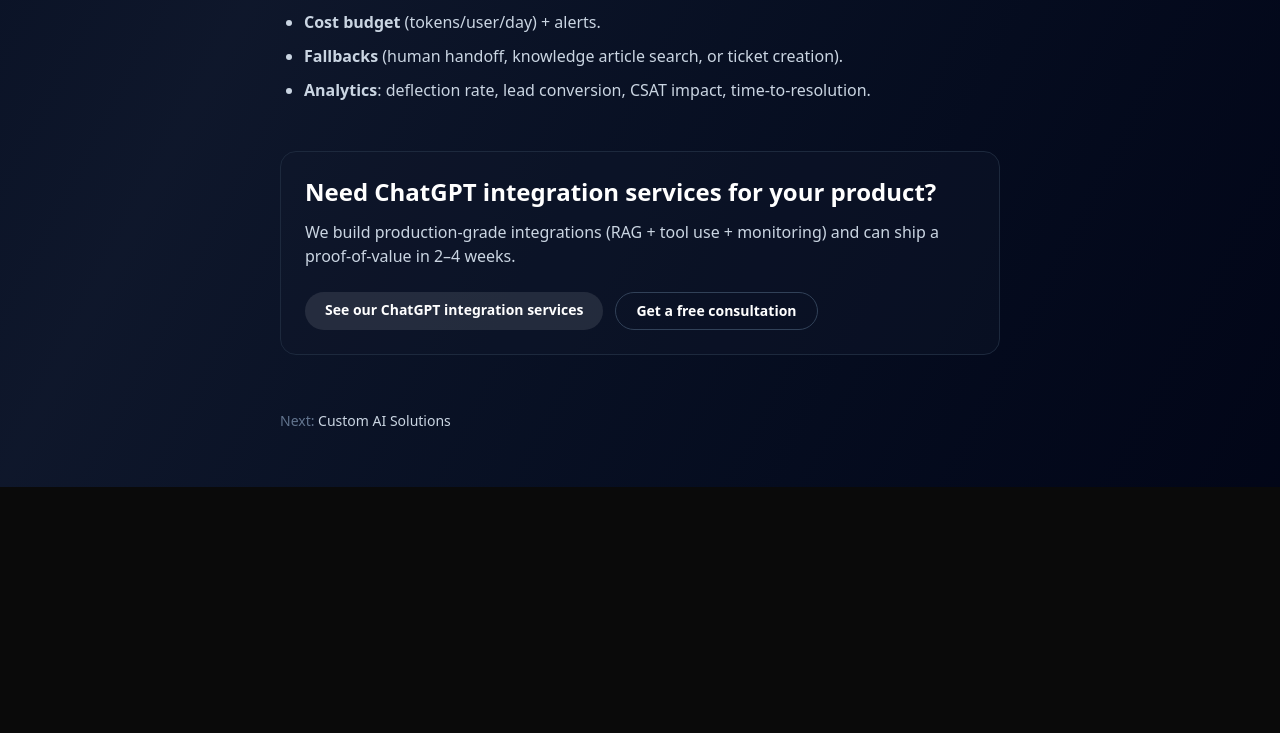
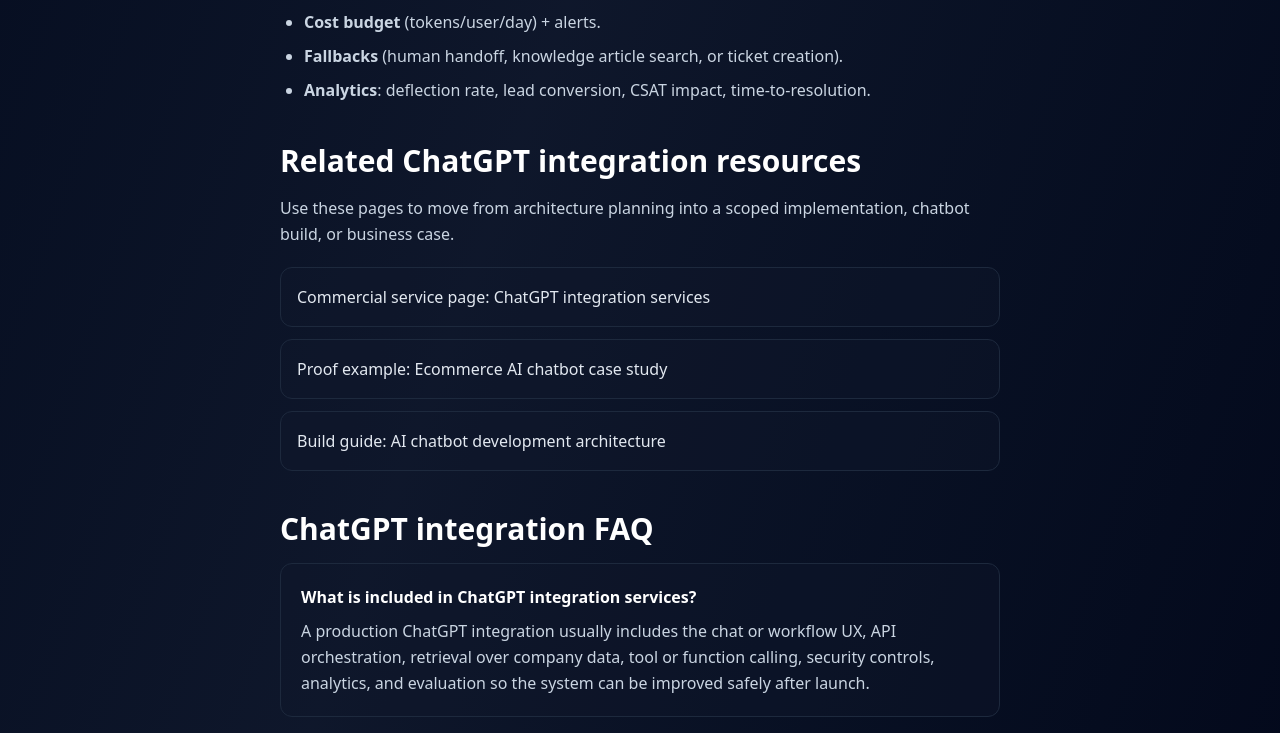
Before and after one commit to ethansure/thexu-studio, a Next.js app: page /insights/chatgpt-integration-services in a window 1280 px wide. Shown: the part 2008-2741 px from the top of the page. Before the commit the page ends 2495 px from the top, so only its background shows below. Built offline with nearby package versions, Linux system fonts and the light colour scheme.

Commit message:
Improve ChatGPT integration SEO content

```diff
--- a/src/app/insights/chatgpt-integration-services/page.tsx
+++ b/src/app/insights/chatgpt-integration-services/page.tsx
@@ -19,6 +19,29 @@
   )
 }
 
+const faqs = [
+  {
+    question: 'What is included in ChatGPT integration services?',
+    answer:
+      'A production ChatGPT integration usually includes the chat or workflow UX, API orchestration, retrieval over company data, tool or function calling, security controls, analytics, and evaluation so the system can be improved safely after launch.',
+  },
+  {
+    question: 'How long does a ChatGPT integration project take?',
+    answer:
+      'A focused proof-of-value can often ship in 2 to 4 weeks. Production integrations with CRM, helpdesk, permissions, monitoring, and evaluation commonly take 4 to 8 weeks depending on scope and data readiness.',
+  },
+  {
+    question: 'Do ChatGPT integrations need RAG?',
+    answer:
+      'Most business integrations benefit from RAG when answers need to use private or frequently changing information such as support docs, policies, product catalogs, internal knowledge bases, or customer account context.',
+  },
+  {
+    question: 'Can ChatGPT update business systems like a CRM or helpdesk?',
+    answer:
+      'Yes. Tool and function calling lets the assistant create tickets, update CRM fields, book meetings, search inventory, or trigger internal workflows with permission checks and audit logs.',
+  },
+]
+
 export default function PostPage() {
   const postUrl = 'https://thexustudio.com/insights/chatgpt-integration-services'
 
@@ -31,7 +54,7 @@
         description:
           'A practical guide to ChatGPT integration services: architecture, RAG, tool/function calling, security, evaluation, and go-live checklist for production deployments.',
         datePublished: '2026-05-12',
-        dateModified: '2026-05-12',
+        dateModified: '2026-06-19',
         inLanguage: 'en-US',
         mainEntityOfPage: {
           '@type': 'WebPage',
@@ -71,6 +94,17 @@
           },
         ],
       },
+      {
+        '@type': 'FAQPage',
+        mainEntity: faqs.map((faq) => ({
+          '@type': 'Question',
+          name: faq.question,
+          acceptedAnswer: {
+            '@type': 'Answer',
+            text: faq.answer,
+          },
+        })),
+      },
     ],
   }
 
@@ -97,7 +131,7 @@
 
       <main className="max-w-3xl mx-auto px-6 py-14">
         <header>
-          <p className="text-sm text-slate-500">Insights • 2026-05-12</p>
+          <p className="text-sm text-slate-500">Insights • Updated 2026-06-19</p>
           <h1 className="mt-3 text-4xl md:text-5xl font-bold leading-tight">
             ChatGPT Integration Services: What to Build + Implementation Checklist (2026)
           </h1>
@@ -238,6 +272,44 @@
           </ul>
         </Section>
 
+        <Section title="Related ChatGPT integration resources">
+          <p>
+            Use these pages to move from architecture planning into a scoped implementation, chatbot build, or business
+            case.
+          </p>
+          <div className="mt-5 grid gap-3">
+            <Link
+              className="rounded-xl border border-slate-800 bg-slate-900/40 p-4 text-slate-200 transition hover:border-blue-500/60 hover:text-white"
+              href="/chatgpt-integration"
+            >
+              Commercial service page: ChatGPT integration services
+            </Link>
+            <Link
+              className="rounded-xl border border-slate-800 bg-slate-900/40 p-4 text-slate-200 transition hover:border-blue-500/60 hover:text-white"
+              href="/case-studies/ecommerce-chatbot"
+            >
+              Proof example: Ecommerce AI chatbot case study
+            </Link>
+            <Link
+              className="rounded-xl border border-slate-800 bg-slate-900/40 p-4 text-slate-200 transition hover:border-blue-500/60 hover:text-white"
+              href="/insights/ai-chatbot-development"
+            >
+              Build guide: AI chatbot development architecture
+            </Link>
+          </div>
+        </Section>
+
+        <Section title="ChatGPT integration FAQ">
+          <div className="space-y-4">
+            {faqs.map((faq) => (
+              <div key={faq.question} className="rounded-xl border border-slate-800 bg-slate-900/40 p-5">
+                <h3 className="font-semibold text-white">{faq.question}</h3>
+                <p className="mt-2 text-slate-300">{faq.answer}</p>
+              </div>
+            ))}
+          </div>
+        </Section>
+
         <section className="mt-12 rounded-2xl border border-slate-800 bg-slate-900/40 p-6">
           <h2 className="text-2xl font-bold">Need ChatGPT integration services for your product?</h2>
           <p className="mt-3 text-slate-300">
```
